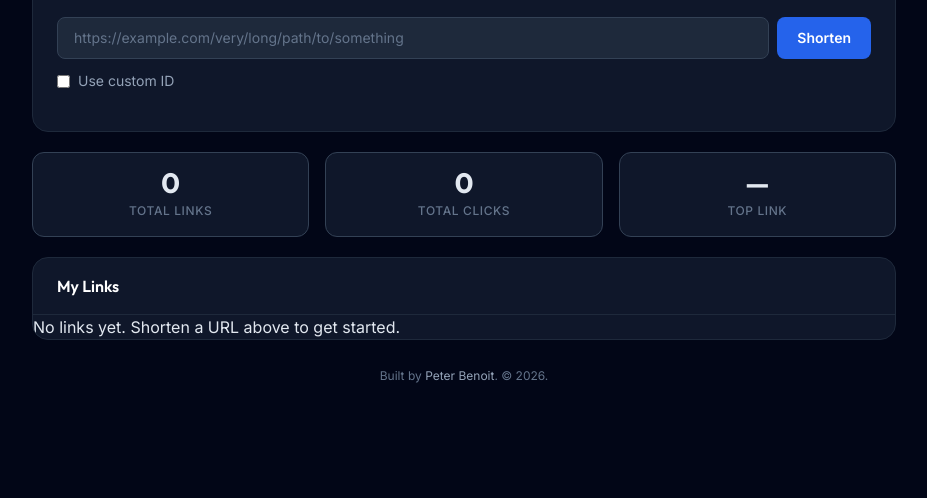
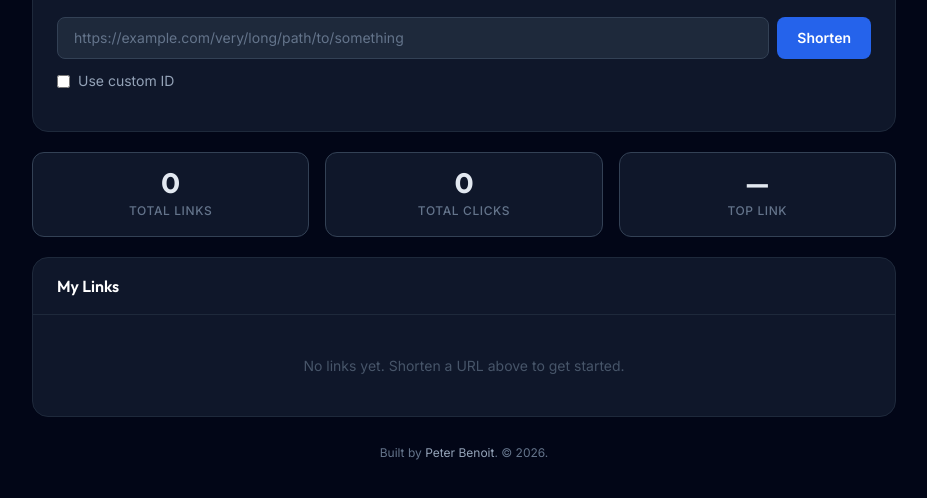
Before and after one commit to peterbenoit/UrlShortener, a website: page public/index.html in a window 1280 px wide. Shown: the part 114-612 px from the top of the page, without its empty margins (176-1103 px from the left). Drawn offline with nearby package versions, Linux system fonts and the light colour scheme.

Commit message:
feat: Add styling for empty table state in URL results

```diff
--- a/public/index.html
+++ b/public/index.html
@@ -355,6 +355,13 @@
 		#shorten-result a:hover {
 			text-decoration: underline;
 		}
+
+		.table-empty {
+			padding: 2.5rem 1.5rem;
+			text-align: center;
+			color: #475569;
+			font-size: 0.875rem;
+		}
 	</style>
 
 	<!-- Google Analytics -->
```
